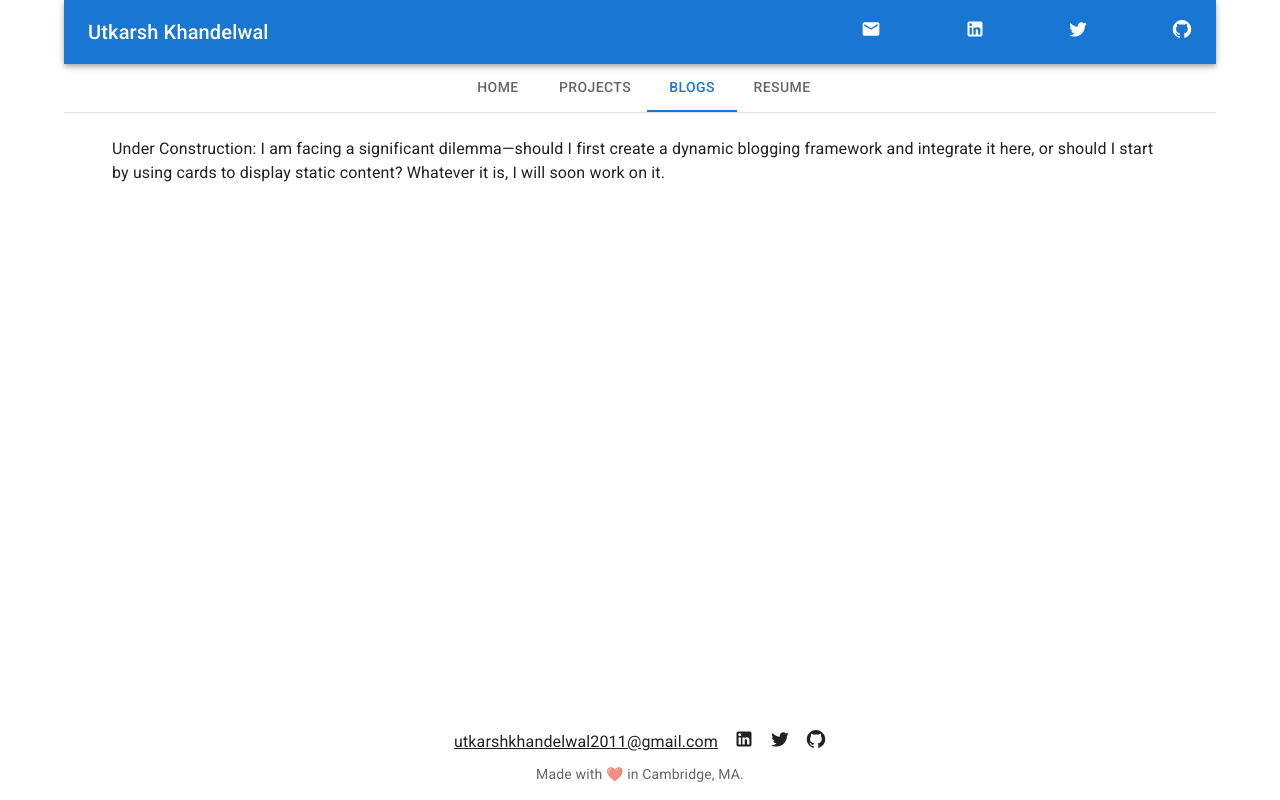
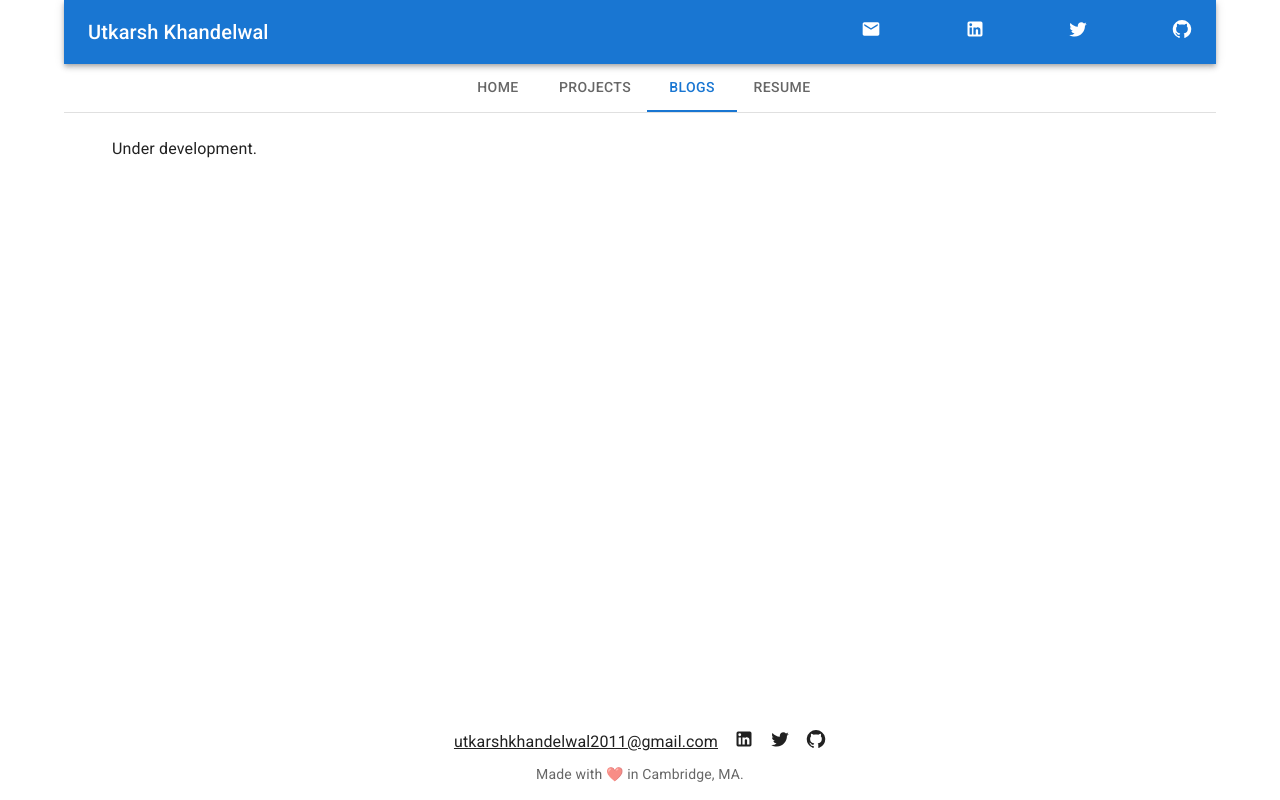
Before and after one commit to khandu-utkarsh/khandu-utkarsh.github.io, a React (Create React App) app in the folder personal-website/: page / in a window 1280 px wide. Both pictures are taken after a click on the tab "BLOGS". Built offline with nearby package versions, Linux system fonts and the light colour scheme.

Commit message:
Showing in development for undeveloped pages.

```diff
--- a/personal-website/src/components/blogs/Blogs.js
+++ b/personal-website/src/components/blogs/Blogs.js
@@ -5,7 +5,8 @@ function Blogs() {
         return (
             <Container maxWidth="lg" component={"span"}>
             <Typography component={"span"}>
-            Under Construction: I am facing a significant dilemma—should I first create a dynamic blogging framework and integrate it here, or should I start by using cards to display static content? Whatever it is, I will soon work on it.
+            {/* Under Construction: I am facing a significant dilemma—should I first create a dynamic blogging framework and integrate it here, or should I start by using cards to display static content? Whatever it is, I will soon work on it. */}
+            Under development.
             </Typography>
         </Container>
         );
--- a/personal-website/src/components/resume/Resume.js
+++ b/personal-website/src/components/resume/Resume.js
@@ -4,8 +4,9 @@ function Resume() {
         return (
             <Container maxWidth="lg" component={"span"}>
             <Typography component={"span"}>
-            Under Construction: I will work on this last. I haven't thought about the design yet. I am not looking for anything fancy, like having lots of icons, etc., and making it cluttered.
-            Instead, I'm looking for something plain and simple. If I can use typesetting or markdown, it would be extremely helpful.
+            {/* Under Construction: I will work on this last. I haven't thought about the design yet. I am not looking for anything fancy, like having lots of icons, etc., and making it cluttered.
+            Instead, I'm looking for something plain and simple. If I can use typesetting or markdown, it would be extremely helpful. */}
+            Under development.
             </Typography>
         </Container>
         );
```
